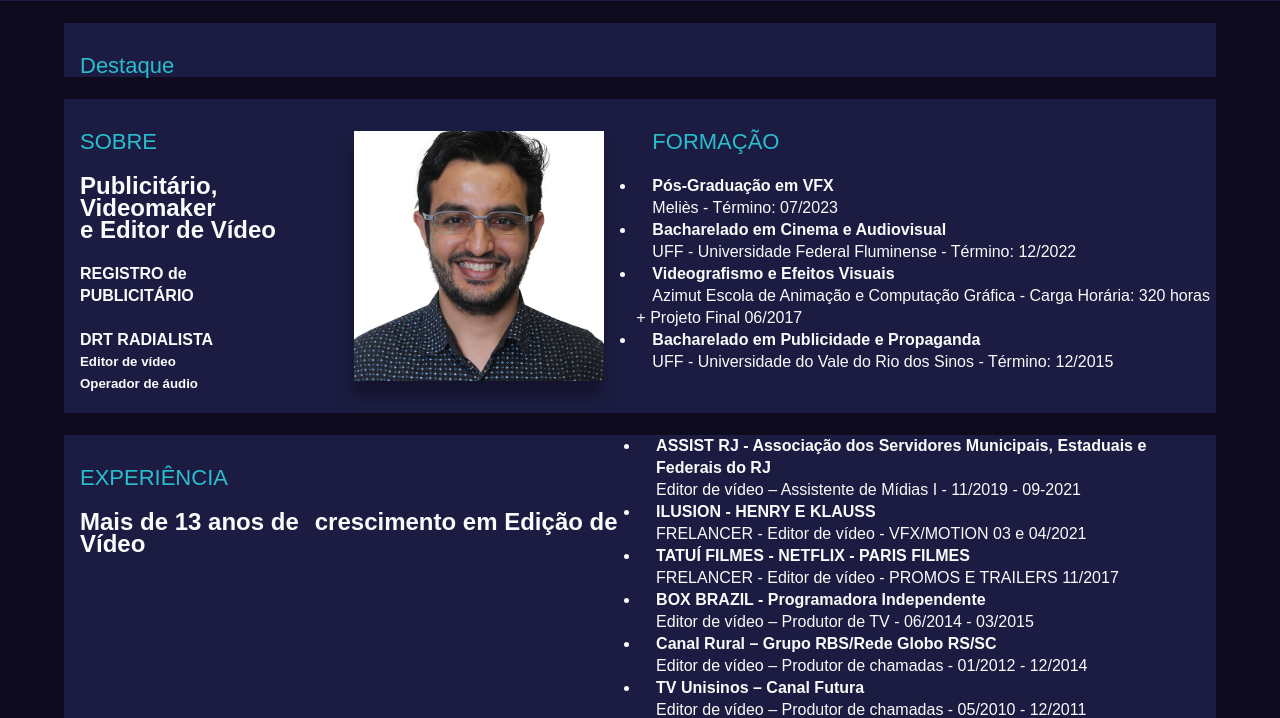
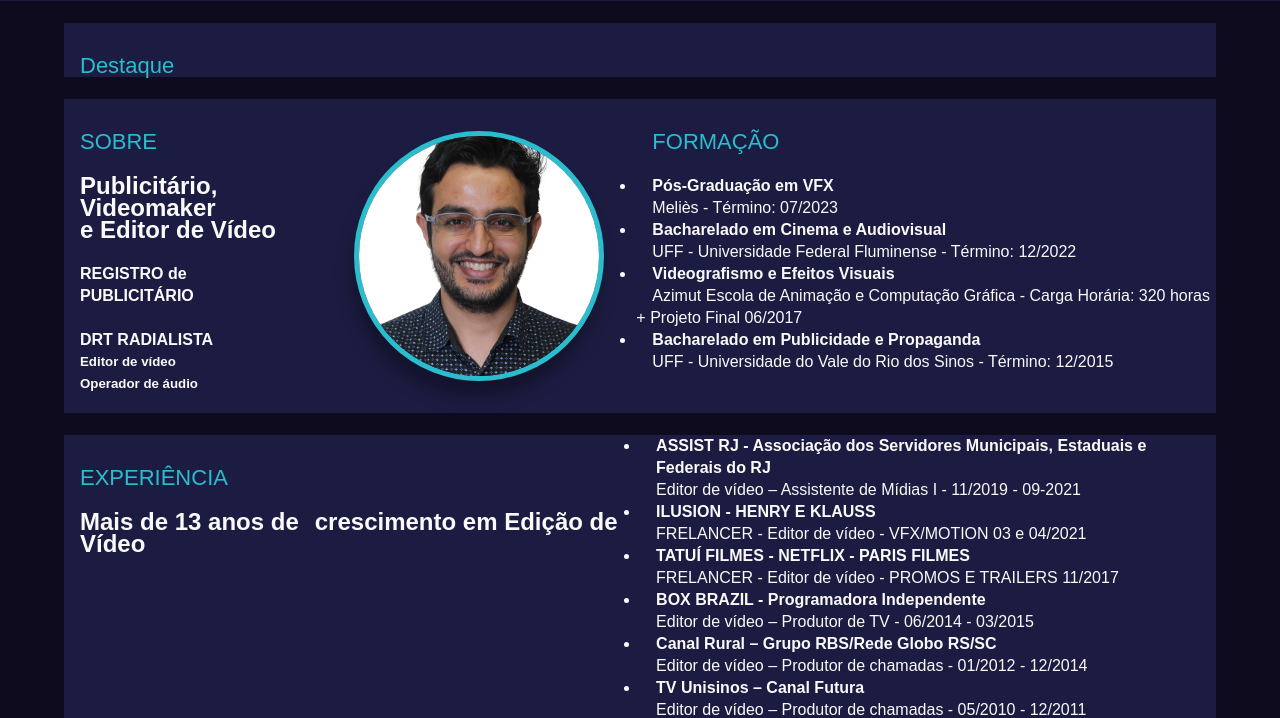
Before and after one commit to alexmacielferreira1/Portfolio-Alex, a plain HTML site: page index.html in a window 1280 px wide. Shown: the part 71-789 px from the top of the page. Drawn offline with Linux system fonts and the light colour scheme.

Commit message:
"alteracao foto arredondada"

```diff
--- a/index.html
+++ b/index.html
@@ -51,8 +51,8 @@
             <h4>DRT RADIALISTA</h4>
             <h5>Editor de vídeo</h5>
             <h5>Operador de áudio </h5>
-        </div>
-        <img class="store-front" src="./alexmacielferreira_menor.jpg" alt="Fachada da loja Games Shop"/>
+        </div class="profile-picture">
+        <img class="store-front" src="./alexmacielferreira_menor.jpg" alt="Foto Alex Ferreira"/>
         <div>
             <h3>FORMAÇÃO</h3>
             <h2>&nbsp;</h2>
--- a/main.css
+++ b/main.css
@@ -130,3 +130,19 @@ textarea {
     margin-top: 50px;
 
 }
+
+.profile-picture {
+    display: inline-block;
+    padding: 10px; /* Espaço para a borda */
+    border-radius: 50%; /* Mantém o arredondamento */
+    background: linear-gradient(45deg, #ff8a00,  #2ABDCD); /* Degradê da borda */
+}
+
+.store-front {
+    width: 250px;
+    height: 250px;
+    border-radius: 50%;
+    object-fit: cover; /* Garante que a imagem se ajuste sem deformar */
+    display: block;
+    border: 5px solid  #2ABDCD; /* Borda azul interna para separar o degradê */
+}
```
